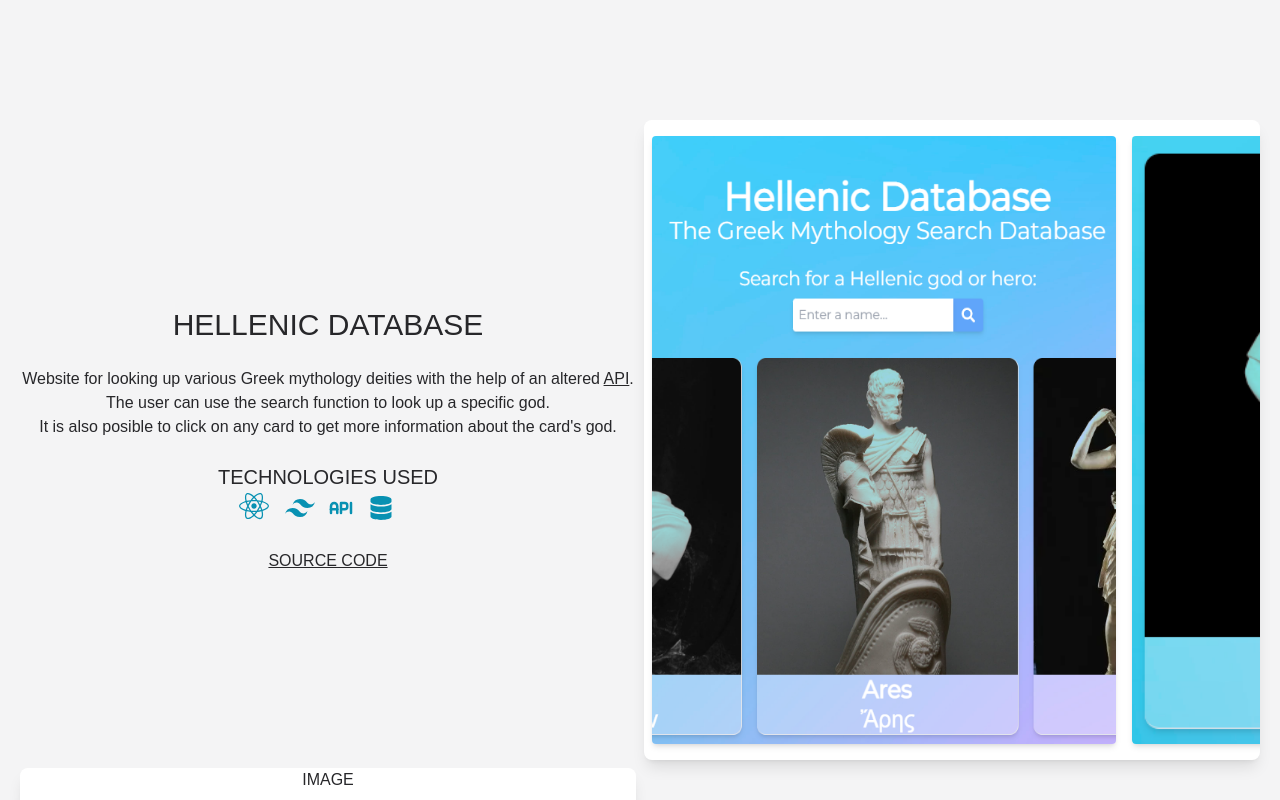
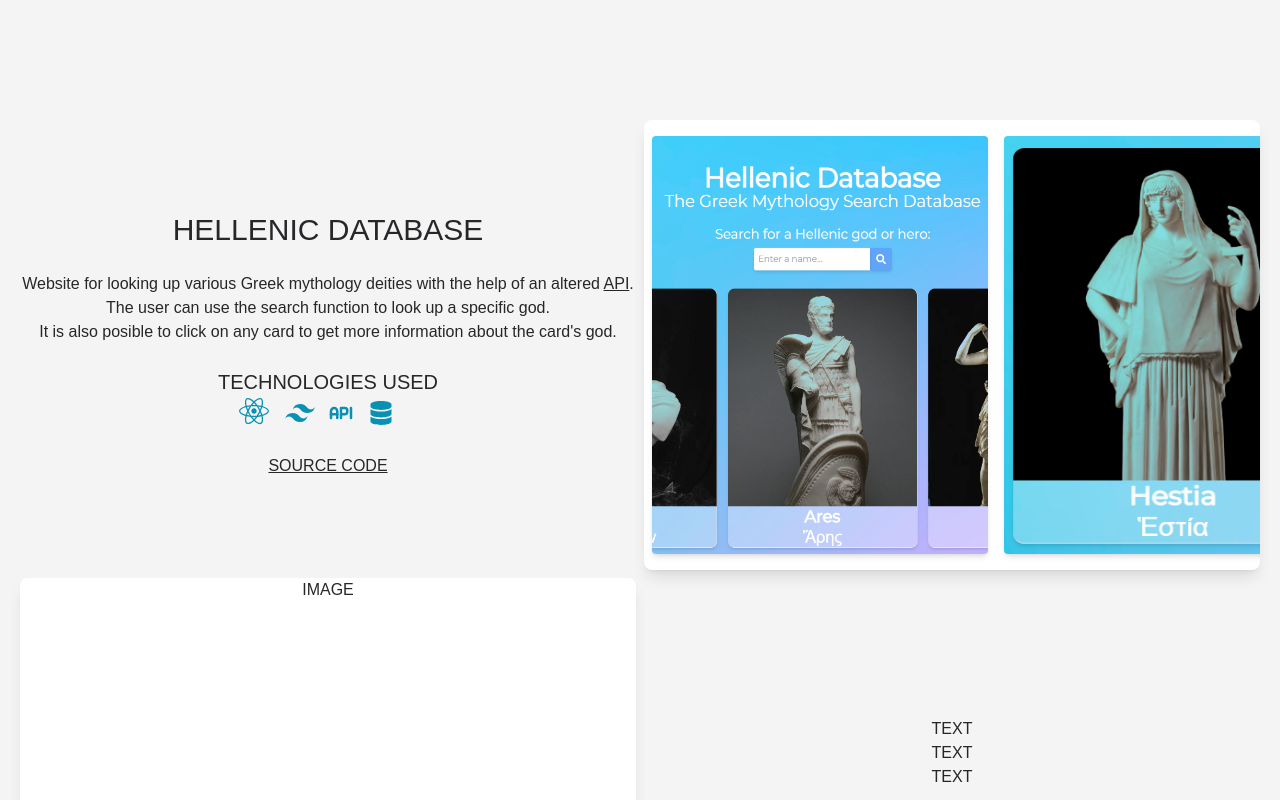
Before and after one commit to Matdrox/portfolio, a React (Create React App) app: page / in a window 1280 px wide. Shown: the part 680-1480 px from the top of the page. Built offline with nearby package versions, Linux system fonts and the light colour scheme.

Commit message:
Updated Images

```diff
--- a/src/components/Page2.js
+++ b/src/components/Page2.js
@@ -91,7 +91,7 @@ const Page2 = ({ fontColor, lang }) => {
           {images.map((image) => {
             return (
               <motion.div
-                className='h-[40rem] min-w-[30rem] py-4 px-2'
+                className='h-[450px] min-w-[22rem] py-4 px-2'
                 key={image}
               >
                 <img
```
